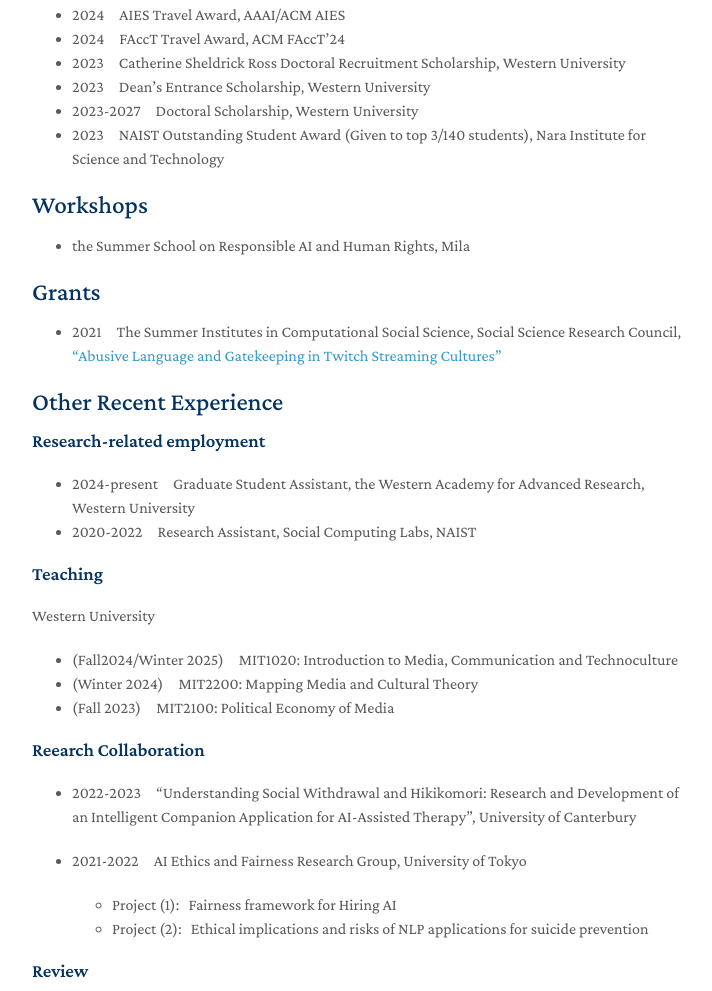
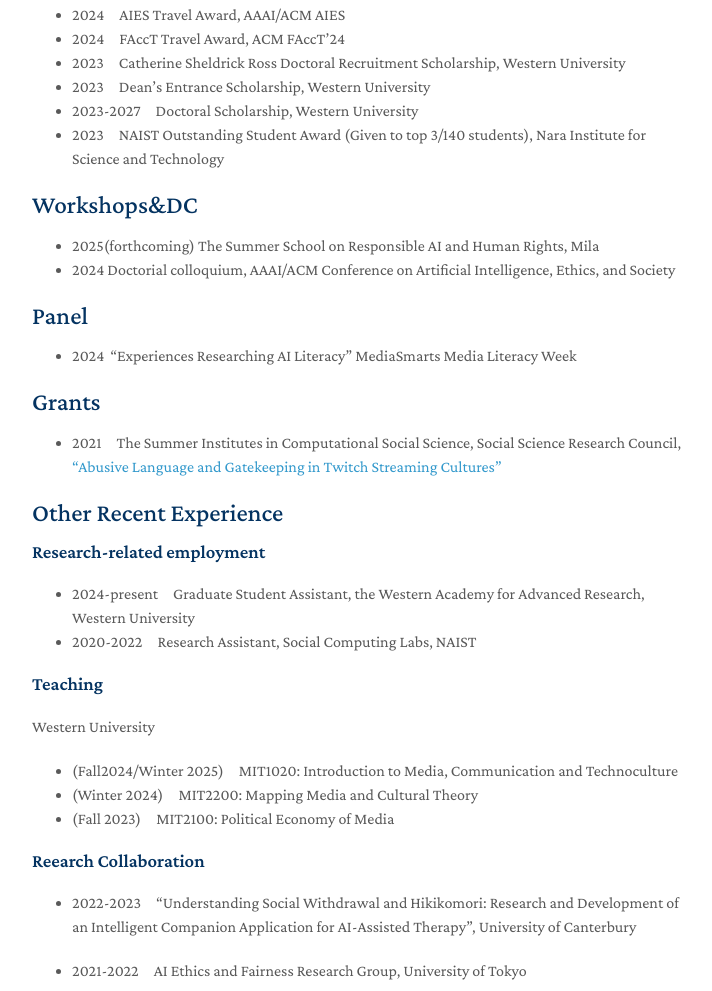
Before and after one commit to tkmaeda/tkmaeda.github.io, a website: page index.html in a window 1280 px wide. Shown: the part 1666-2657 px from the top of the page, without its empty margins (438-1150 px from the left). Drawn offline with nearby package versions, Linux system fonts and the light colour scheme; some icons are missing.

Commit message:
Update index.html

```diff
--- a/index.html
+++ b/index.html
@@ -178,10 +178,15 @@
                 <li>2023     NAIST Outstanding Student Award (Given to top 3/140 students), Nara Institute for Science and Technology</li>
             </ul>
 
-            <h2 id="grants">Workshops</h2>
+            <h2 id="grants">Workshops&DC</h2>
 
             <ul>
-                <li>the Summer School on Responsible AI and Human Rights, Mila</li>
+                <li>2025(forthcoming)   The Summer School on Responsible AI and Human Rights, Mila</li>
+                <li>2024       Doctorial colloquium, AAAI/ACM Conference on Artificial Intelligence, Ethics, and Society</li>
+            </ul>
+            <h2 id="grants">Panel</h2>
+            <ul>
+                <li>2024  “Experiences Researching AI Literacy” MediaSmarts Media Literacy Week</li>
             </ul>
 
             <h2 id="grants">Grants</h2>
```
